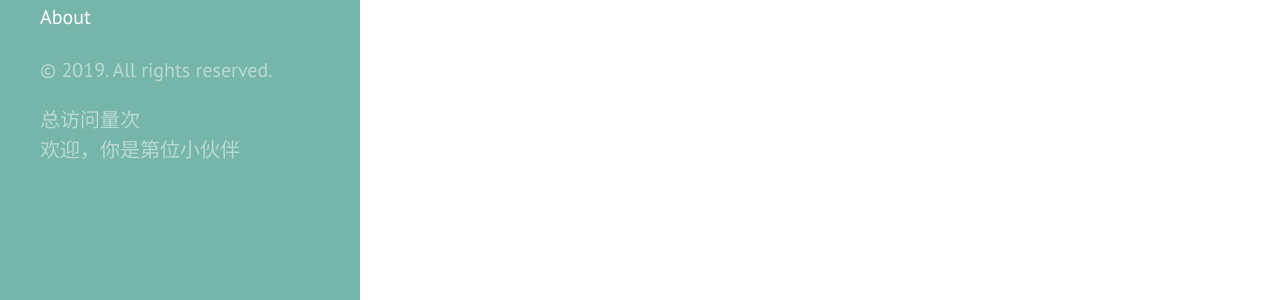
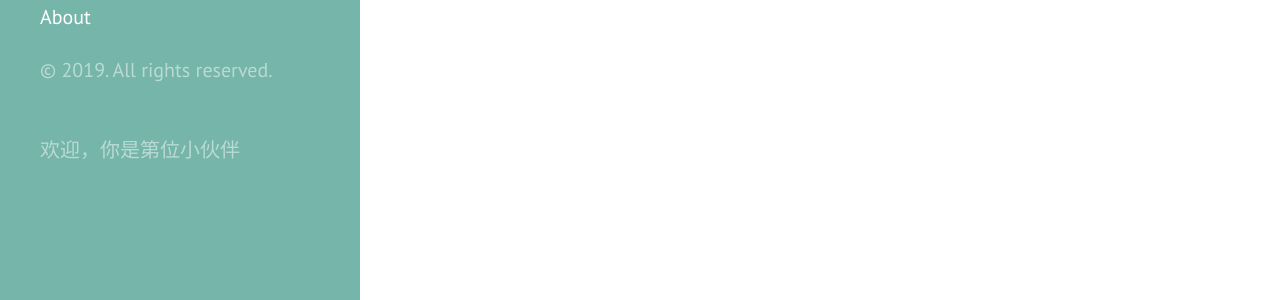
Before and after one commit to HawkeW/HawkeW.github.io, a Jekyll site: the page built from index.html, in a window 1280 px wide. Shown: the part 496-796 px from the top of the page. Built offline with Jekyll 4.4.1, drawn with Linux system fonts in a browser that asks for light colours; comment, search, counter and statistics services are not loaded.

Commit message:
屏蔽pv

```diff
--- a/_includes/sidebar.html
+++ b/_includes/sidebar.html
@@ -54,7 +54,9 @@
     </nav>
 
     <p>&copy; {{ site.time | date: '%Y' }}. All rights reserved.</p>
-    <span id="busuanzi_container_site_pv">总访问量<span id="busuanzi_value_site_pv"></span>次</span>
+    <span id="busuanzi_container_site_pv">
+      <!-- 总访问量<span id="busuanzi_value_site_pv"></span>次 -->
+    </span>
     <br /><span id="busuanzi_container_site_uv">
       欢迎，你是第<span id="busuanzi_value_site_uv"></span>位小伙伴
     </span>
```
